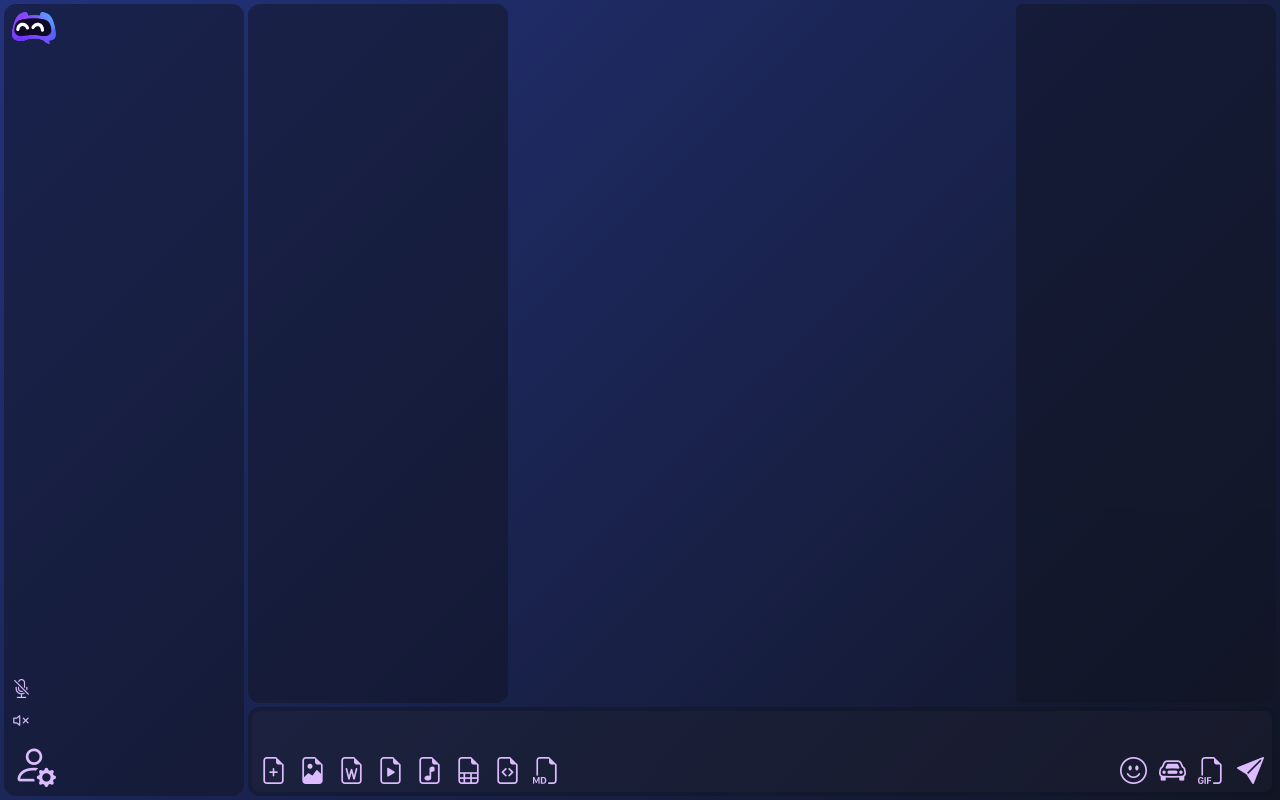
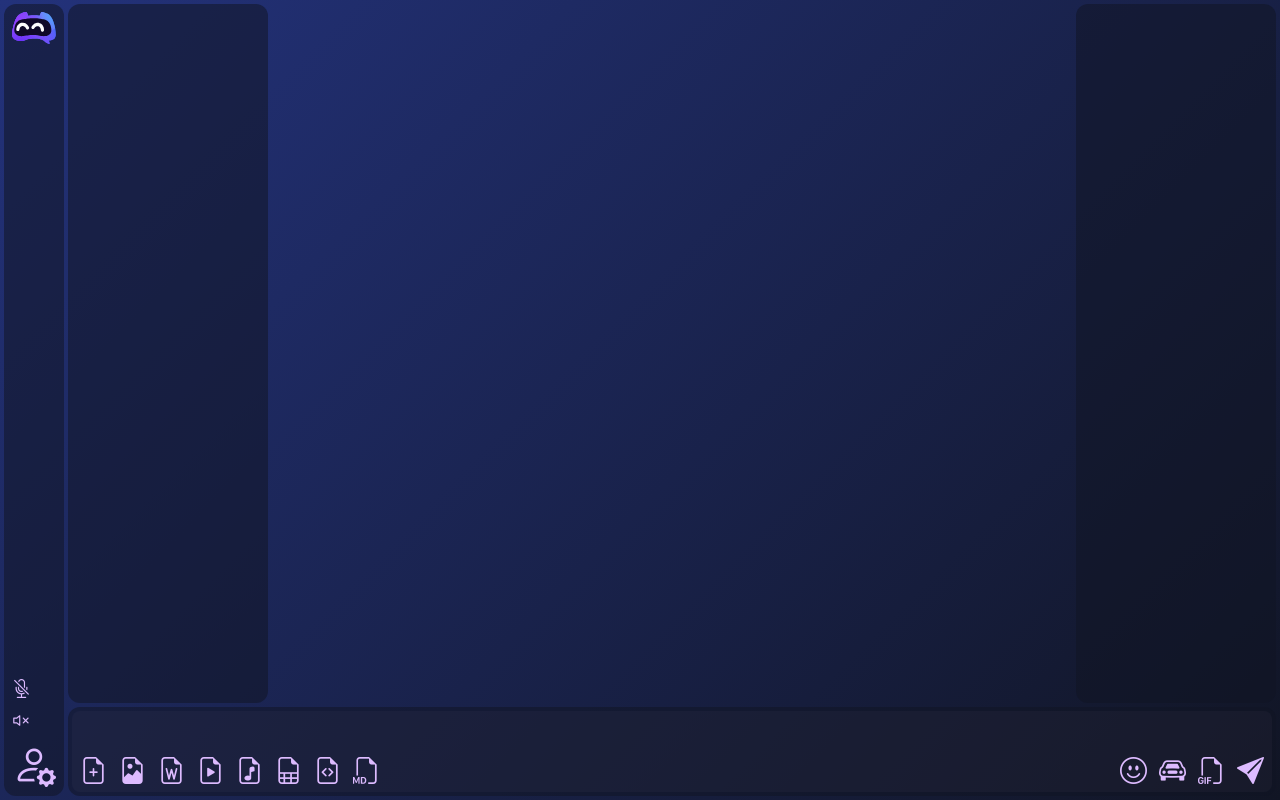
Before and after one commit to auvlas/upcord_frontend, a React (Vite) app: page /signin in a window 1280 px wide. Both pictures are taken after typing "Sample", "Sample123" into the empty fields and a click on the button "confirm". Built offline with nearby package versions, Linux system fonts and the light colour scheme.

Commit message:
feat(Messenger): Addapting disign messenger

```diff
--- a/src/Messenger/style.css
+++ b/src/Messenger/style.css
@@ -45,9 +45,23 @@ div.panel.main.vertical {
     gap: 4px;
 }
 
+div.panel.server,
+div.panel.chat,
+div.panel.option {
+    box-sizing: border-box;
+    padding: 4px;
+    width: 60px;
+}
+
 div.panel.server {
     gap: 4px;
     border-radius: 0px 12px 12px 0px;
+    margin-left: 0px;
+    min-width: 0px;
+    transition:
+        min-width 0.8s linear(0, 0.6 40%, 1 60%, 1.1 80%, 1),
+        margin-left 0.8s linear(0, 0.6 40%, 1 60%, 1.1 80%, 1),
+        border-radius 0.8s linear(0, 0.6 40%, 1 60%, 1.1 80%, 1);
 }
 
 div.servers {
@@ -56,26 +70,25 @@ div.servers {
 
 div.panel.chat {
     border-radius: 12px 0px 0px 12px;
+    min-width: 0px;
+    transition:
+        min-width 0.8s linear(0, 0.6 40%, 1 60%, 1.1 80%, 1),
+        border-radius 0.8s linear(0, 0.6 40%, 1 60%, 1.1 80%, 1);
 }
 
 div.panel.option {
     border-radius: 0px;
+    margin-right: 0px;
+    min-width: 0px;
+    transition:
+        min-width 0.8s linear(0, 0.6 40%, 1 60%, 1.1 80%, 1),
+        margin-right 0.8s linear(0, 0.6 40%, 1 60%, 1.1 80%, 1),
+        border-radius 0.8s linear(0, 0.6 40%, 1 60%, 1.1 80%, 1);
 }
 
-div.panel.server,
-div.panel.chat,
-div.panel.option {
-    box-sizing: border-box;
-    padding: 4px;
-    width: 60px;
-}
-
-div.panel.server:focus-within,
-div.panel.server:hover,
-div.panel.chat:focus-within,
-div.panel.chat:hover,
-div.panel.option:focus-within,
-div.panel.option:hover {
+div.panel:is(
+        .server, .chat, .option
+    ):is(:hover, :focus-within) {
     min-width: 160px;
     border-radius: 12px;
 }
@@ -120,11 +133,15 @@ button.sender:focus,
 button.mute:focus,
 button.profile:focus,
 button.direct-message:focus,
-textarea.sender:hover,
 button.sender:hover,
 button.mute:hover,
 button.profile:hover,
 button.direct-message:hover {
+    outline: none;
+    background-color: #ddbbff40;
+}
+
+textarea.sender:hover {
     outline: none;
     background-color: #ddbbff10;
 }
@@ -135,6 +152,7 @@ button.profile,
 button.direct-message {
     display: grid;
     background-color: transparent;
+    transition: background-color 0.6s ease-in-out;
     border-radius: 8px;
     border: none;
     padding: 0px;
@@ -173,6 +191,7 @@ textarea.sender {
     font-size: 25px;
     color: #ddbbff;
     background-color: #ddbbff08;
+    transition: background-color 0.6s ease-in-out;
     border: 4px solid transparent;
     padding: 0px;
     border-bottom: 43px solid transparent;
@@ -271,63 +290,111 @@ i.icon.sender {
 
     div.panel.option {
         width: clamp(110px, 110px + (100dvw - 658px) * (50 / 50), 160px);
-        border-top-right-radius: clamp(6px, 6px + (100dvw - 658px) * (6 / 50), 12px);
-        border-bottom-right-radius: clamp(6px, 6px + (100dvw - 658px) * (6 / 50), 12px);
+        border-top-left-radius: clamp(6px, 6px + (100dvw - 658px) * (6 / 50), 12px);
+        border-bottom-left-radius: clamp(6px, 6px + (100dvw - 658px) * (6 / 50), 12px);
     }
 }
 
 @media (min-width: 708px) {
     div.panel.option {
         width: 160px;
-        border-top-right-radius: 12px;
-        border-bottom-right-radius: 12px;
+        border-top-left-radius: 12px;
+        border-bottom-left-radius: 12px;
+    }
+
+    div.panel:is(
+        .server, .chat, .option
+    ):is(:hover, :focus-within) {
+        min-width: 260px;
     }
 }
 
-@media (min-width: 900px) {
+@media (min-width: 1200px) {
     div.panel.chat,
     div.panel.option {
-        width: clamp(160px, 160px + (100dvw - 900px) * (100 / 200), 260px);
+        width: clamp(160px, 160px + (100dvw - 1200px) * (100 / 200), 260px);
     }
 }
 
-@media (min-width: 1100px) {
+@media (min-width: 1400px) {
     div.panel.chat,
     div.panel.option {
         width: 260px;
     }
 
+    div.panel:is(
+        .server, .chat, .option
+    ):is(:hover, :focus-within) {
+        min-width: 360px;
+    }
+
     div.panel.server {
-        width: clamp(60px, 60px + (100dvw - 1100px) * (200 / 200), 260px);
+        width: clamp(60px, 60px + (100dvw - 1400px) * (200 / 200), 260px);
     }
 }
 
-@media (min-width: 1300px) {
+@media (min-width: 1600px) {
     div.panel.server {
         width: 260px;
     }
 }
 
-@media (min-width: 1500px) {
+@media (min-width: 1800px) {
     div.panel.chat,
     div.panel.option {
-        width: clamp(260px, 260px + (100dvw - 1500px) * (100 / 200), 360px);
+        width: clamp(260px, 260px + (100dvw - 1800px) * (100 / 200), 360px);
     }
 }
 
-@media (min-width: 1700px) {
+@media (min-width: 2000px) {
     div.panel.chat,
     div.panel.option {
         width: 360px;
     }
 
+    div.panel:is(
+        .server, .chat, .option
+    ):is(:hover, :focus-within) {
+        min-width: 460px;
+    }
+
     div.panel.server {
-        width: clamp(260px, 260px + (100dvw - 1700px) * (100 / 100), 360px);
+        width: clamp(260px, 260px + (100dvw - 2000px) * (100 / 100), 360px);
     }
 }
 
-@media (min-width: 1800px) {
+@media (min-width: 2100px) {
     div.panel.server {
         width: 360px;
     }
+
+    div.panel.chat,
+    div.panel.option {
+        width: clamp(360px, 360px + (100dvw - 2100px) * (100 / 200), 460px);
+    }
 }
+
+@media (min-width: 2300px) {
+    div.panel.chat,
+    div.panel.option {
+        width: 460px;
+    }
+
+    div.panel:is(
+        .server, .chat, .option
+    ):is(:hover, :focus-within) {
+        min-width: 560px;
+    }
+}
+
+@media (min-width: 2500px) {
+    div.panel.server {
+        width: clamp(360px, 360px + (100dvw - 2500px) * (100 / 200), 460px);
+    }
+}
+
+@media (min-width: 2700px) {
+    div.panel.server {
+        width: 460px;
+    }
+}
```
